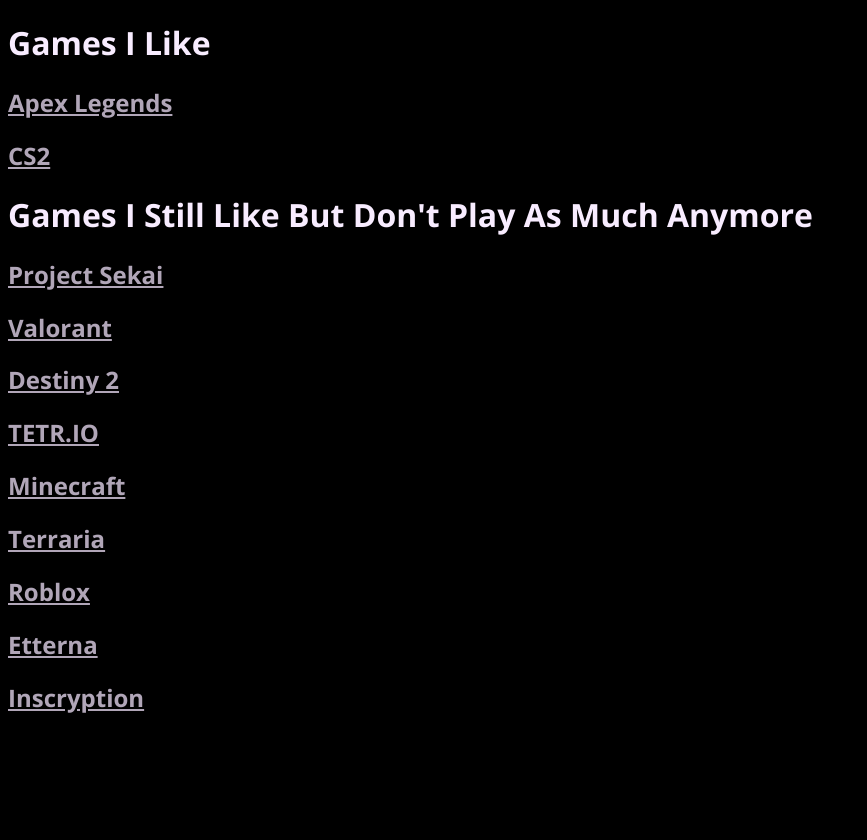
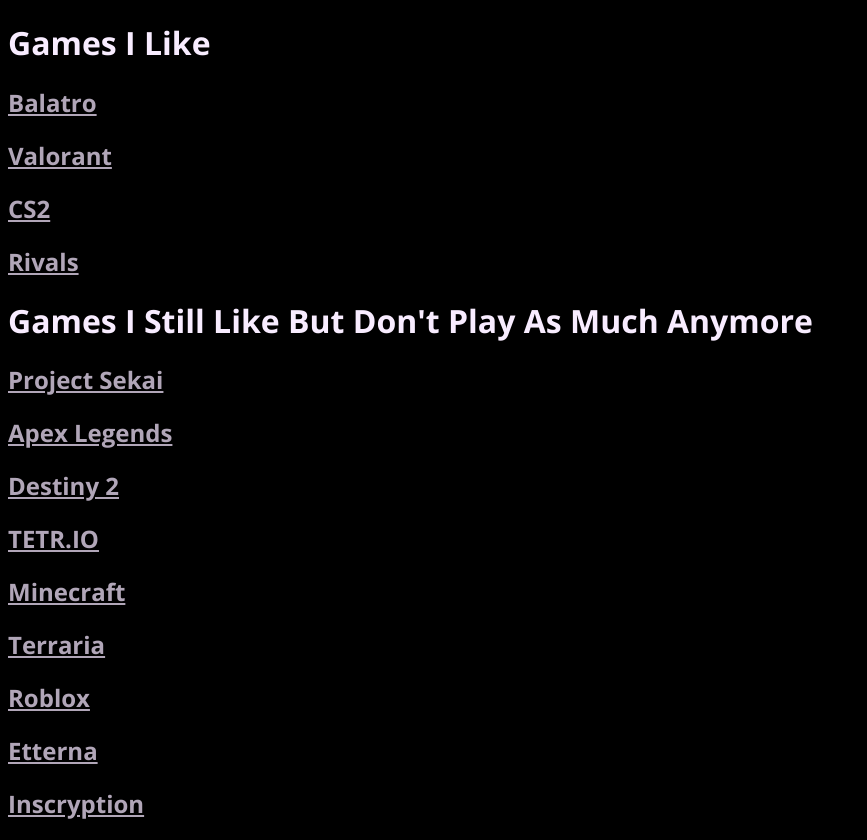
Before and after one commit to nksubdomaindiscord/nksubdomaindiscord.github.io, a plain HTML site: page index.html in a window 1280 px wide. Shown: the whole page, without its empty margins (0-867 px from the left). Before the commit the page ends 800 px from the top, so only its background shows below. Drawn offline with nearby package versions, Linux system fonts and the light colour scheme.

Commit message:
Update index.html

```diff
--- a/index.html
+++ b/index.html
@@ -29,11 +29,13 @@ a {
 </head>
 <body>
     <h1>Games I Like</h1>
-    <h2><a href="https://www.ea.com/games/apex-legends">Apex Legends</a></h2>
+    <h2><a href="https://www.playbalatro.com/">Balatro</a></h2>
+    <h2><a href="https://playvalorant.com/en-us/download/">Valorant</a></h2>
     <h2><a href="https://www.counter-strike.net/cs2">CS2</a></h2>
+    <h2><a href="https://www.roblox.com/games/17625359962/RIVALS">Rivals</a></h2>
     <h1>Games I Still Like But Don't Play As Much Anymore</h1>
     <h2><a href="https://www.reddit.com/r/ProjectSekai/comments/xliif1/how_do_you_download_the_jp_version_of_project/">Project Sekai</a></h2>
-    <h2><a href="https://playvalorant.com/en-us/download/">Valorant</a></h2>
+    <h2><a href="https://www.ea.com/games/apex-legends">Apex Legends</a></h2>
     <h2><a href="https://www.bungie.net/7/en/Destiny/Buy/playforfree">Destiny 2</a></h2>
     <h2><a href="https://tetr.io/">TETR.IO</a></h2>
     <h2><a href="https://www.minecraft.net/en-us/store/minecraft-deluxe-collection-pc">Minecraft</a></h2>
```
